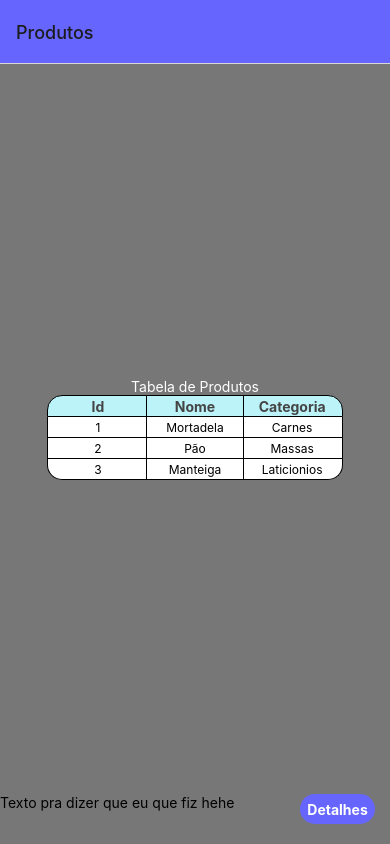
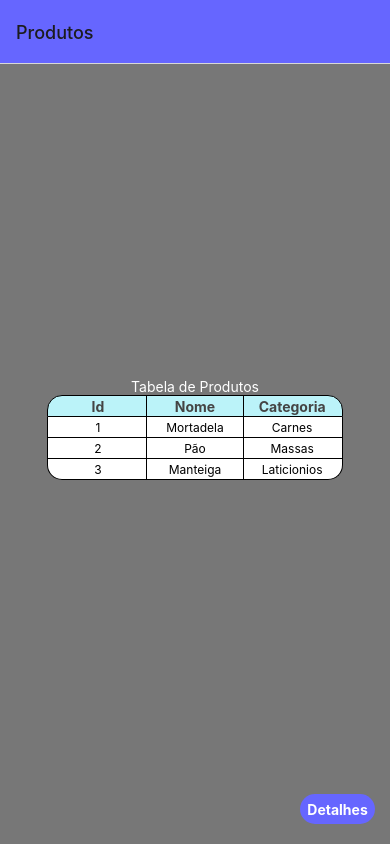
Before and after one commit to fnguedes/ProjetoBD, a React Native app: screen / in a window 390 px wide. Built offline with nearby package versions, Linux system fonts and the light colour scheme.

Commit message:
Retirado comentários inuteis do código

```diff
--- a/src/Components/Linha.js
+++ b/src/Components/Linha.js
@@ -19,7 +19,6 @@ export default props => (
 
 export function LinhaNor(props) {
 
-    console.warn(props.dados)
 
     return (
         <View style={styles.containerLinha}>
--- a/src/Views/TelaProduto.js
+++ b/src/Views/TelaProduto.js
@@ -8,12 +8,6 @@ export default function (props) {
     const dados = [{ id: 1, nome: 'Mortadela', categoria: 'Carnes', Quantidade:5,VendaM:10 },
     { id: 2, nome: 'Pão', categoria: 'Massas' ,Quantidade:14,VendaM:3},
     { id: 3, nome: 'Manteiga', categoria: 'Laticionios' ,Quantidade:3,VendaM:15}]
-
-    // const [dados,setDados] = useState([{ id: 1, nome: 'Mortadela', categoria: 'Carnes geladas' },
-    // { id: 2, nome: 'Pão', categoria: 'Massas' },
-    // { id: 3, nome: 'Manteiga', categoria: 'Laticionios' }])
-    // console.warn(dados.length)
-    // let contador=0;
 
     return (
 
@@ -28,9 +22,7 @@ export default function (props) {
 
             <View style={{ flexDirection: 'row' }}>
                 <View style={{ flex: 1 }}>
-                    <Text>
-                        Texto pra dizer que eu que fiz hehe
-                    </Text>
+
                 </View>
                 <View>
                     <TouchableOpacity style={styles.localBotao} onPress={() => { props.navigation.navigate("Tela Detalhe Produto",{dados}) }} >
```
